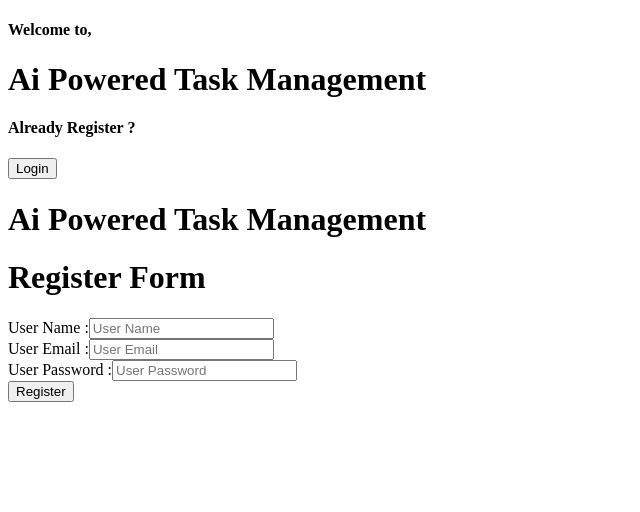
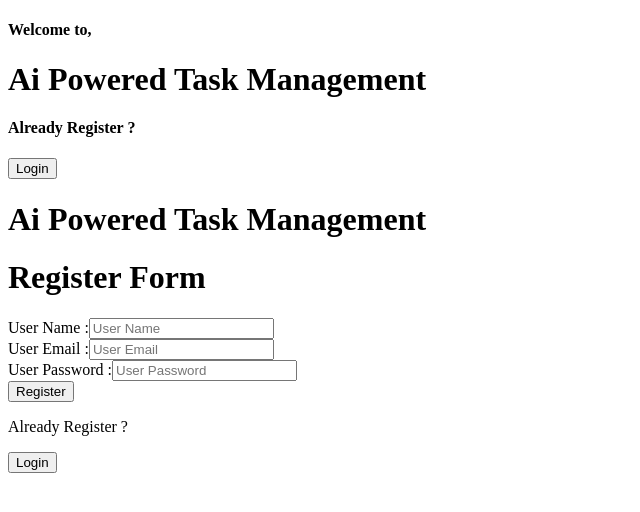
Before and after one commit to Kishores2504/ai-powered-task-manager, a React (Vite) app: page / in a window 1280 px wide. Shown: the top 512 px of the page, without its empty margins (0-640 px from the left). Built offline with nearby package versions, Linux system fonts and the light colour scheme.

Commit message:
Register Login Form Altered

```diff
--- a/src/Pages/Register.jsx
+++ b/src/Pages/Register.jsx
@@ -5,24 +5,31 @@ const Register = () => {
 
   return (
     <>
-      <div className="container" style={{ height: "100vh" }}>
+      <div className="container-md " style={{ height: "100vh" }}>
         <div className="row m-0 flex-md-row justify-content-center column-gap-3 align-items-center h-100">
           <div className="col d-none d-md-block">
             <h4 className="mb-2">Welcome to,</h4>
             <h1 className="display-1 fw-bold">Ai Powered Task Management</h1>
             <div className="mt-3 d-flex flex-column ">
-              <h4 className=" text-secondary-emphasis">Already Register ?</h4>
-              <button className="mt-2 align-self-start px-4 rounded-3 bg-transparent border-2" onClick={()=>{set_newUser((prev)=> !prev)}}>
+              <h4 className=" text-secondary-emphasis">
+                {newUser ? "Already Register ?" : "New User ?"}
+              </h4>
+              <button
+                className="mt-2 align-self-start px-4 rounded-3 bg-transparent border-2"
+                onClick={() => {
+                  set_newUser((prev) => !prev);
+                }}
+              >
                 {newUser ? "Login" : "Register"}
               </button>
             </div>
           </div>
-          <div className="col h-75 d-flex justify-content-center">
+          <div className=" col-md-5 col-sm-12 h-75 d-flex justify-content-center">
             <form
               action="post"
-              className="bg-transparent border border-3 p-3 h-100 w-75 d-flex flex-column justify-content-around align-items-center rounded-3"
+              className="bg-transparent border border-3 p-3 h-100 w-100 d-flex flex-column justify-content-around align-items-center rounded-3"
             >
-                <h1 className="d-md-none">Ai Powered Task Management </h1>
+              <h1 className="d-md-none">Ai Powered Task Management </h1>
               {newUser ? (
                 <>
                   <h1>Register Form</h1>
@@ -74,10 +81,21 @@ const Register = () => {
                       style={{ outline: "none" }}
                     />
                   </div>
-                  <div className="d-flex justify-content-around w-100">
-                    <button className="align-self-start btn btn-outline-dark">
-                      Register
-                    </button>
+                  <div className="d-flex flex-column row-gap-2 justify-content-around align-items-center w-100">
+                    <button className="btn btn-outline-dark">Register</button>
+                    <div className="d-sm-block d-md-none d-flex column-gap-2">
+                      <p className="mb-0 mt-2">
+                        {newUser ? "Already Register ?" : "New User ?"}{" "}
+                      </p>
+                      <button
+                        className=" align-self-start rounded-3 bg-transparent border-0"
+                        onClick={() => {
+                          set_newUser((prev) => !prev);
+                        }}
+                      >
+                        {newUser ? "Login" : "Register"}
+                      </button>
+                    </div>
                   </div>
                 </>
               ) : (
@@ -115,10 +133,21 @@ const Register = () => {
                       style={{ outline: "none" }}
                     />
                   </div>
-                  <div className="d-flex justify-content-around w-100">
-                    <button className="align-self-start btn btn-outline-dark">
-                      Login
-                    </button>
+                  <div className="d-flex flex-column row-gap-2 justify-content-around align-items-center w-100">
+                    <button className="btn btn-outline-dark">Login</button>
+                    <div className="d-sm-block d-md-none d-flex column-gap-2 align-items-center justif-content-center">
+                      <p className="mb-0 mt-2">
+                        {newUser ? "Already Register ?" : "New User ?"}{" "}
+                      </p>
+                      <button
+                        className=" align-self-start rounded-3 bg-transparent border-0"
+                        onClick={() => {
+                          set_newUser((prev) => !prev);
+                        }}
+                      >
+                        {newUser ? "Login" : "Register"}
+                      </button>
+                    </div>
                   </div>
                 </>
               )}
```
